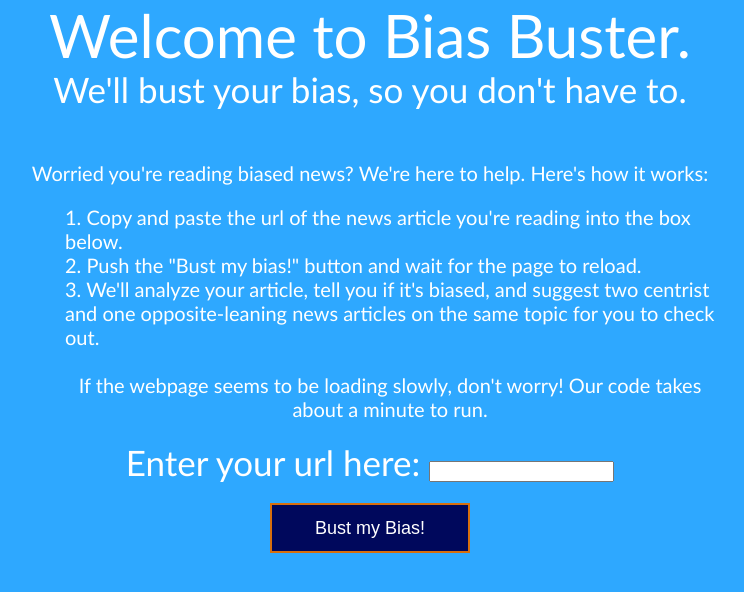
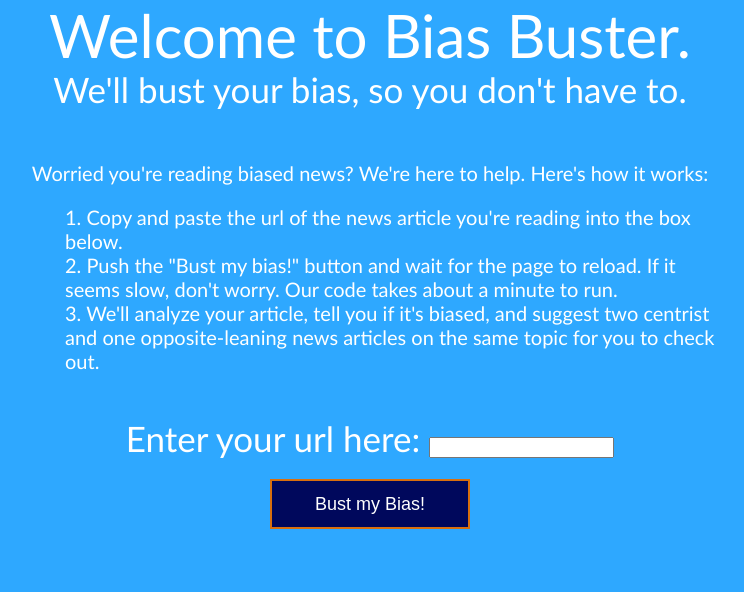
Before and after one commit to rwidjaya/acrwyw122, a Flask app: template templates/bias_buster_home.html in a window 1280 px wide. Shown: the part 75-667 px from the top of the page, without its empty margins (270-1014 px from the left). Run offline with Flask 2, Linux system fonts and the light colour scheme; the template is opened without the code that fills it, so the values that code supplies are empty, except form fields; form fields are guessed from the names that the template uses; parts of the project's set-up code (start-up, migrations or seed data) failed here and were passed over.

Commit message:
Reworking html file

```diff
--- a/templates/bias_buster_home.html
+++ b/templates/bias_buster_home.html
@@ -4,17 +4,16 @@
     <link rel="stylesheet" type="text/css" href="../static/bias_buster_home.css">
 
     <div id="header">
-		<p id="headertext">Bias Buster | <a href="/">Home</a></p>
+		<p id="headertext">Bias Buster | <a href="">Home</a></p>
 	</div>
 	<h1>Welcome to Bias Buster.</h1>
 	<h2>We'll bust your bias, so you don't have to.</h2>
 	<p>Worried you're reading biased news? We're here to help. Here's how it works:</p>
 	<ul>
 		<li>1. Copy and paste the url of the news article you're reading into the box below.</li>
-		<li>2. Push the "Bust my bias!" button and wait for the page to reload.</li>
+		<li>2. Push the "Bust my bias!" button and wait for the page to reload. If it seems slow, don't worry. Our code takes about a minute to run.</li>
 		<li>3. We'll analyze your article, tell you if it's biased, and suggest two centrist <br/> and one opposite-leaning news articles on the same topic for you to check out.</li>
 		<br/>
-		<li class="center">If the webpage seems to be loading slowly, don't worry! Our code takes about a minute to run.</li>
 	</ul>
 	<form action="/bias_busted" method="post">
 {#        <p id="enter">Enter your url here:</p>#}
```
